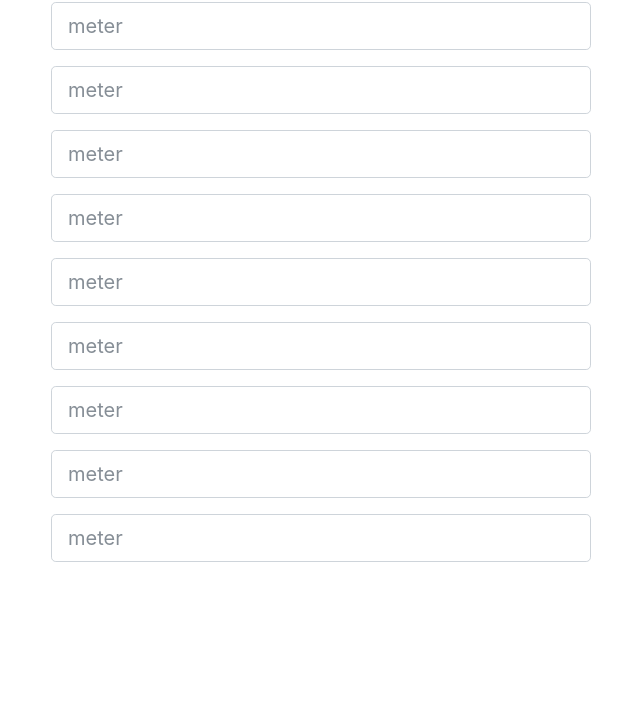
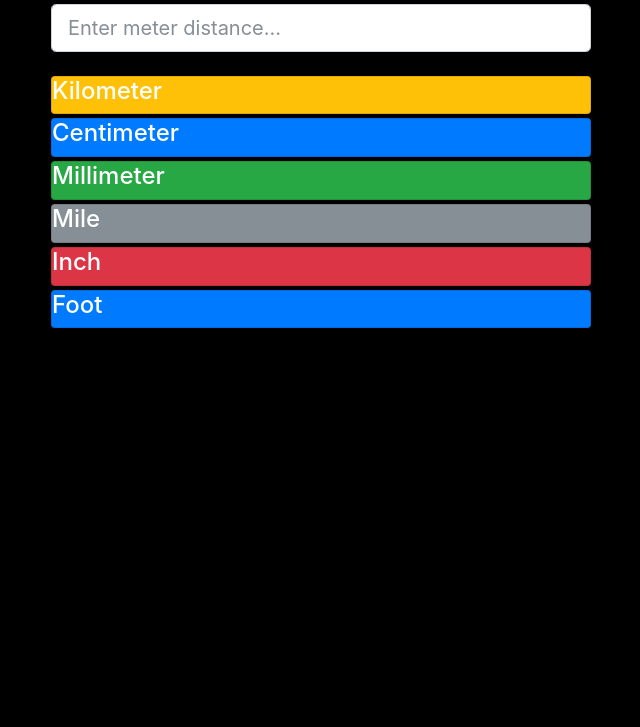
Before and after one commit to twiceTheProgrammer/unit-converter, a plain HTML site: page index.html in a window 1280 px wide. Shown: the part 73-800 px from the top of the page, without its empty margins (34-674 px from the left). Drawn offline with Linux system fonts and the light colour scheme.

Commit message:
Almost complete distance converter

```diff
--- /dev/null
+++ b/events.js
@@ -0,0 +1,6 @@
+function fetchElement(id){
+  return document.getElementById(id);
+}
+fetchElement("meter-input").addEventLister("input" , function(){
+    alert("it works");
+});
--- a/index.html
+++ b/index.html
@@ -4,46 +4,72 @@
     <meta charset="utf-8">
     <title>Unit Converter</title>
     <link href="css/bootstrap.min.css" rel="stylesheet">
+    <link href="styles.css" rel="stylesheet">
   </head>
   <body>
       <div class="container">
          <div class="row">
             <div class="col-sm-6">
-              <h3 class="display-4 text-center">Distance Converter</h3>
+              <h3 class="display-5 text-center">Distance Converter</h3>
               <form>
-                <div class="form-group">
-                   <input class="form-control form-control-lg" type="text" placeholder="meter">
+                <input type="number" placeholder="Enter meter distance..." class="form-control form-control-lg" id="meter-input">
+              </form>
+              <br>
+              <div id="result">
+                <div class="card bg-warning mb-1">
+                  <div class="card-block">
+                    <h4>Kilometer</h4>
+                    <div id="kilometer-result"></div>
+                  </div>
                 </div>
-                <div class="form-group">
-                   <input class="form-control form-control-lg" type="text" placeholder="meter">
+                <div class="card bg-primary mb-1">
+                  <div class="card-block">
+                    <h4>Centimeter</h4>
+                    <div id="centimeter-result"></div>
+                  </div>
                 </div>
-                <div class="form-group">
-                   <input class="form-control form-control-lg" type="text" placeholder="meter">
+                <div class="card bg-success mb-1">
+                  <div class="card-block">
+                    <h4>Millimeter</h4>
+                    <div id="millimeter-result"></div>
+                  </div>
                 </div>
-                <div class="form-group">
-                   <input class="form-control form-control-lg" type="text" placeholder="meter">
+                <div class="card bg-secondary mb-1">
+                  <div class="card-block">
+                    <h4>Mile</h4>
+                    <div id="mile-result"></div>
+                  </div>
                 </div>
-                <div class="form-group">
-                   <input class="form-control form-control-lg" type="text" placeholder="meter">
+                <div class="card bg-danger mb-1">
+                  <div class="card-block">
+                    <h4>Inch</h4>
+                    <div id="inch-result"></div>
+                  </div>
                 </div>
-                <div class="form-group">
-                   <input class="form-control form-control-lg" type="text" placeholder="meter">
+                <div class="card bg-primary mb-1">
+                  <div class="card-block">
+                    <h4>Foot </h4>
+                    <div id="foot-result"></div>
+                  </div>
                 </div>
-                <div class="form-group">
-                   <input class="form-control form-control-lg" type="text" placeholder="meter">
-                </div>
-                <div class="form-group">
-                   <input class="form-control form-control-lg" type="text" placeholder="meter">
-                </div>
-                <div class="form-group">
-                   <input class="form-control form-control-lg" type="text" placeholder="meter">
-                </div>
-              </form>
+              </div>
             </div>
          </div>
       </div>
   </body>
+  <script type="text/javascript">
+    function fetchElement(id){
+      return document.getElementById(id);
+    }
+    let meterInput = fetchElement('meter-input');
+    meterInput.addEventListener('input' , function(e){
+        let userInput = e.target.value ;
+        fetchElement('kilometer-result').innerHTML = ( userInput / 1000 ).toFixed(2);
+        fetchElement('centimeter-result').innerHTML = ( userInput * 100 ).toFixed(2);
+        fetchElement('mile-result').innerHTML = ( userInput / 1609 ).toFixed(2);
+        fetchElement('millimeter-result').innerHTML = ( userInput / 1000 ).toFixed(2);
+        fetchElement('foot-result').innerHTML = ( userInput / 1000 ).toFixed(2);
+        fetchElement('inch-result').innerHTML = ( userInput / 1000 ).toFixed(2);
+    });
+  </script>
 </html>
-<script type="text/javascript">
-
-</script>
--- /dev/null
+++ b/styles.css
@@ -0,0 +1,5 @@
+body {
+    background-color: black ;
+    color : white ;
+    margin-top : 35px ;
+}
```
Also changed, not shown: script/events.js (added).
